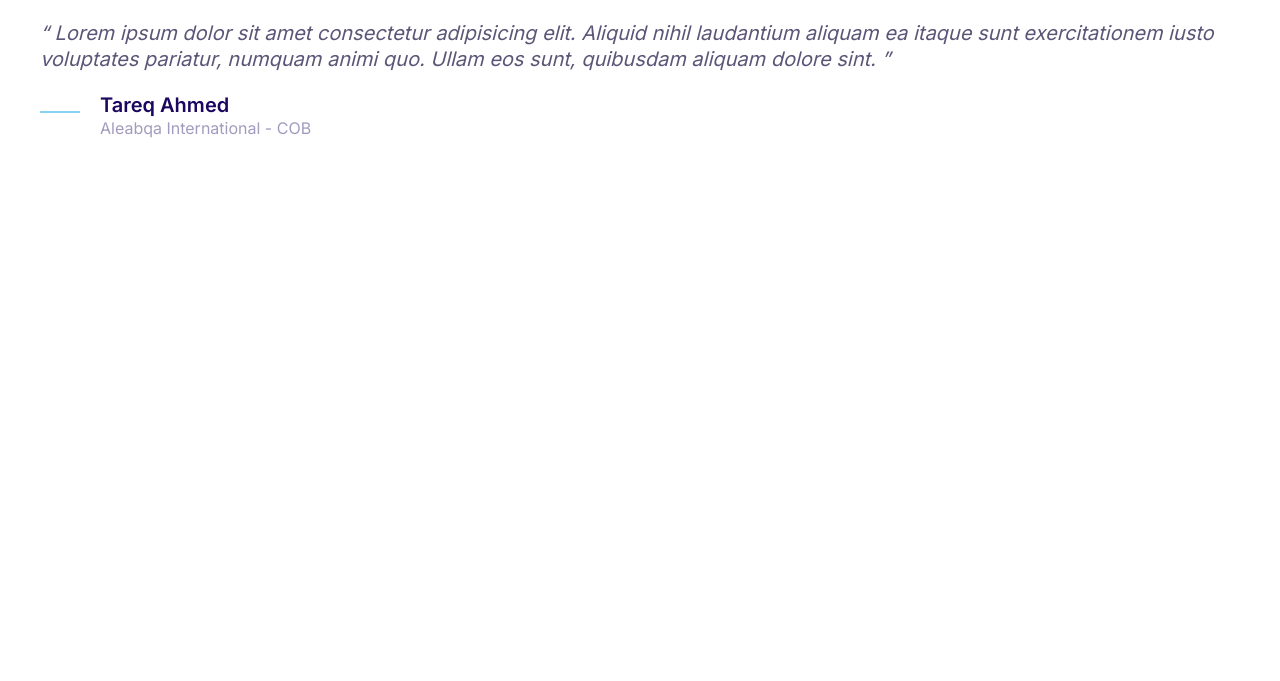
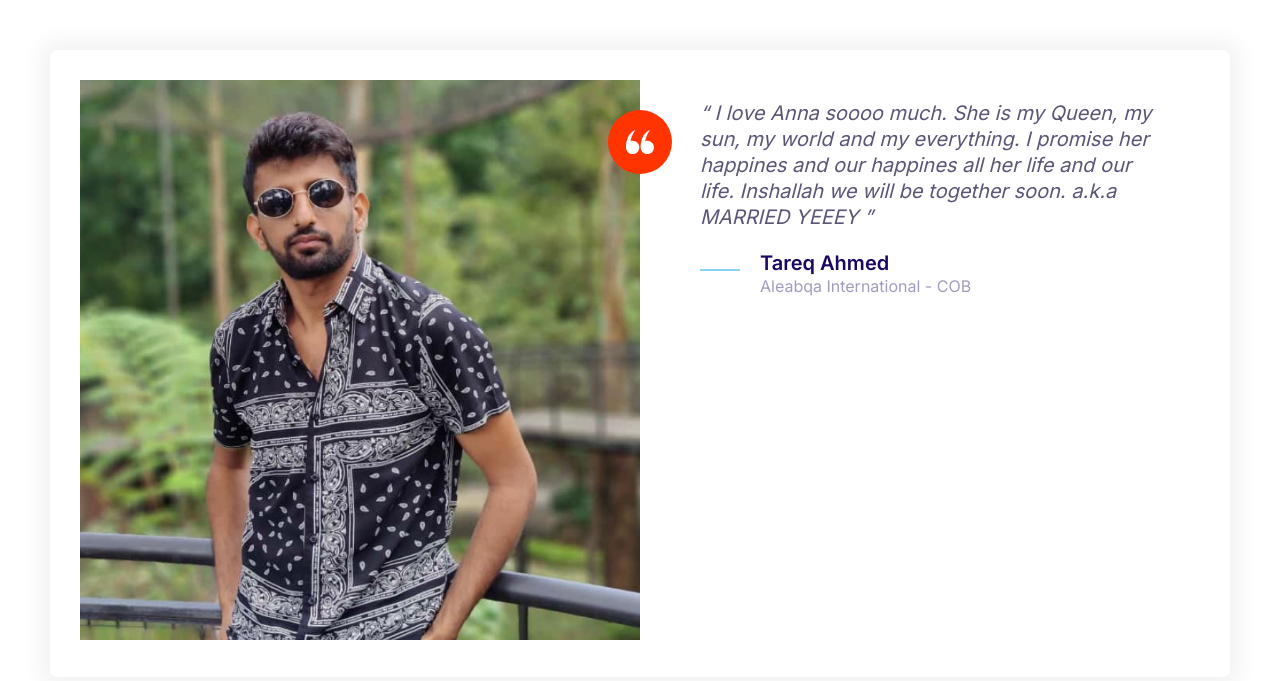
Before and after one commit to Abottt/moshify-original, a plain HTML site: page html/index.html in a window 1280 px wide. Drawn offline with Linux system fonts and the light colour scheme.

Commit message:
making the testimonials component

```diff
--- a/css/style.css
+++ b/css/style.css
@@ -224,8 +224,17 @@ use svg sprite generator and download the sprite then copy to the markup
     height: 40px;
 }
 
+.icon--small {
+    width: 28px;
+    height: 28px;
+}
+
 .icon--primary {
     fill: var(--color-primary)
+}
+
+.icon--white {
+    fill: white;
 }
 
 /* remembert this properties to set icon to the center
@@ -240,6 +249,11 @@ using span(inline element) display inline flex
     justify-content: center;
     align-items: center;
 }
+
+.icon-container--accent {
+    background: var(--color-accent);
+}
+
 
 /* object oriented ccs
 we can separatinf structure from the skin and make diferrent skin and combine the diferrent skin to achieve diferrent result
@@ -462,7 +476,7 @@ make div.card>header.card__header>div.card__body
     font-size: 3rem;
     font-style: italic;
     color: var(--color-body-darker);
-    line-height: 1.3    ;
+    line-height: 1.3;
 }
 .quote__text::before {
     content: open-quote;
@@ -521,3 +535,37 @@ make div.card>header.card__header>div.card__body
         grid-template-columns: repeat(3, 1fr);
     }
 }
+
+/* Testimonial Component  */
+/* making the image responsive */
+
+.testimonial {
+    padding: 3rem;
+}
+
+.testimonial__image {
+    position: relative;
+}
+
+.testimonial__image > img {
+    width: 100%;
+    /* image be responsive */
+}
+/* using (direct child selector)> to target element inside a container it's rare */
+
+.testimonial__image > .icon-container {
+    position: absolute;
+    top: 3rem;
+    right: -32px;
+}
+
+@media screen and (min-width: 768px) {
+    .testimonial .quote,
+    .testimonial .quote__author {
+        font-size: 2rem;
+    }
+
+    .testimonial .quote {
+        margin-left: 6rem;
+    }
+}
--- a/html/index.html
+++ b/html/index.html
@@ -19,13 +19,22 @@
     <link rel="stylesheet" href="/css/normalize css.css" />
     <link rel="stylesheet" href="/css/style.css" />
   </head>
-  <body>
+  <body style="padding: 5rem">
+    <div class="card testimonial">
+      <div class="grid grid--1x2">
+        <div class="testimonial__image">
+          <img src="/images/Tareq.jpg" alt="A happy smiling customer" />
+          <span class="icon-container icon-container--accent">
+            <svg class="icon icon--white icon--small">
+              <use xlink:href="/images/sprite.svg#quotes"></use>
+            </svg>
+          </span>
+        </div>
         <blockquote class="quote">
           <p class="quote__text">
-        Lorem ipsum dolor sit amet consectetur adipisicing elit. Aliquid nihil
-        laudantium aliquam ea itaque sunt exercitationem iusto voluptates
-        pariatur, numquam animi quo. Ullam eos sunt, quibusdam aliquam dolore
-        sint.
+            I love Anna soooo much. She is my Queen, my sun, my world and my
+            everything. I promise her happines and our happines all her life and
+            our life. Inshallah we will be together soon. a.k.a MARRIED YEEEY
           </p>
           <footer>
             <div class="media">
@@ -41,5 +50,7 @@
             </div>
           </footer>
         </blockquote>
+      </div>
+    </div>
   </body>
 </html>
```
Also changed, not shown: components/testimonial.html (added, +32 -0 lines), images/Tareq.jpg (added), images/testimonial.jpg (added). Lines whose indentation alone changed are shown as unchanged.
